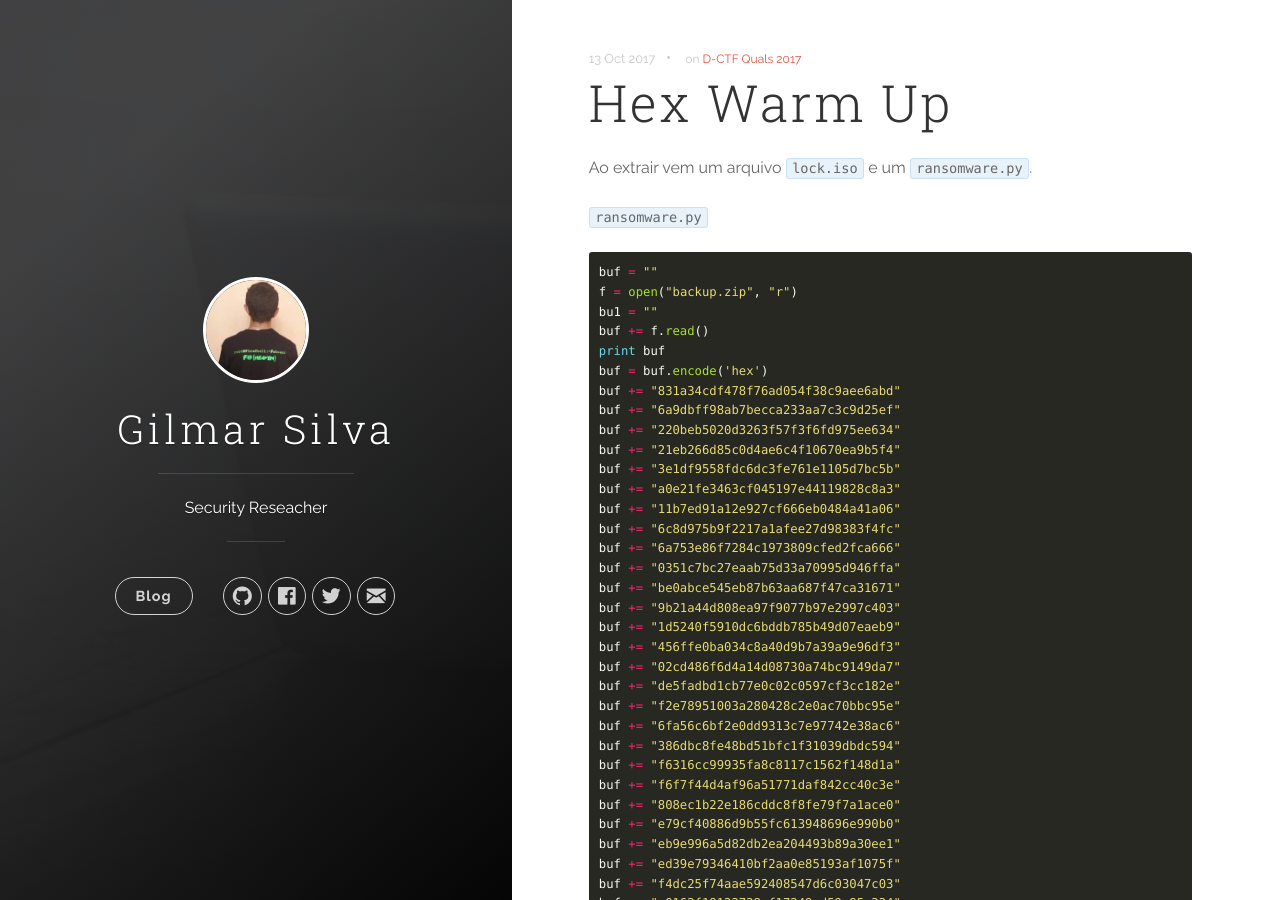
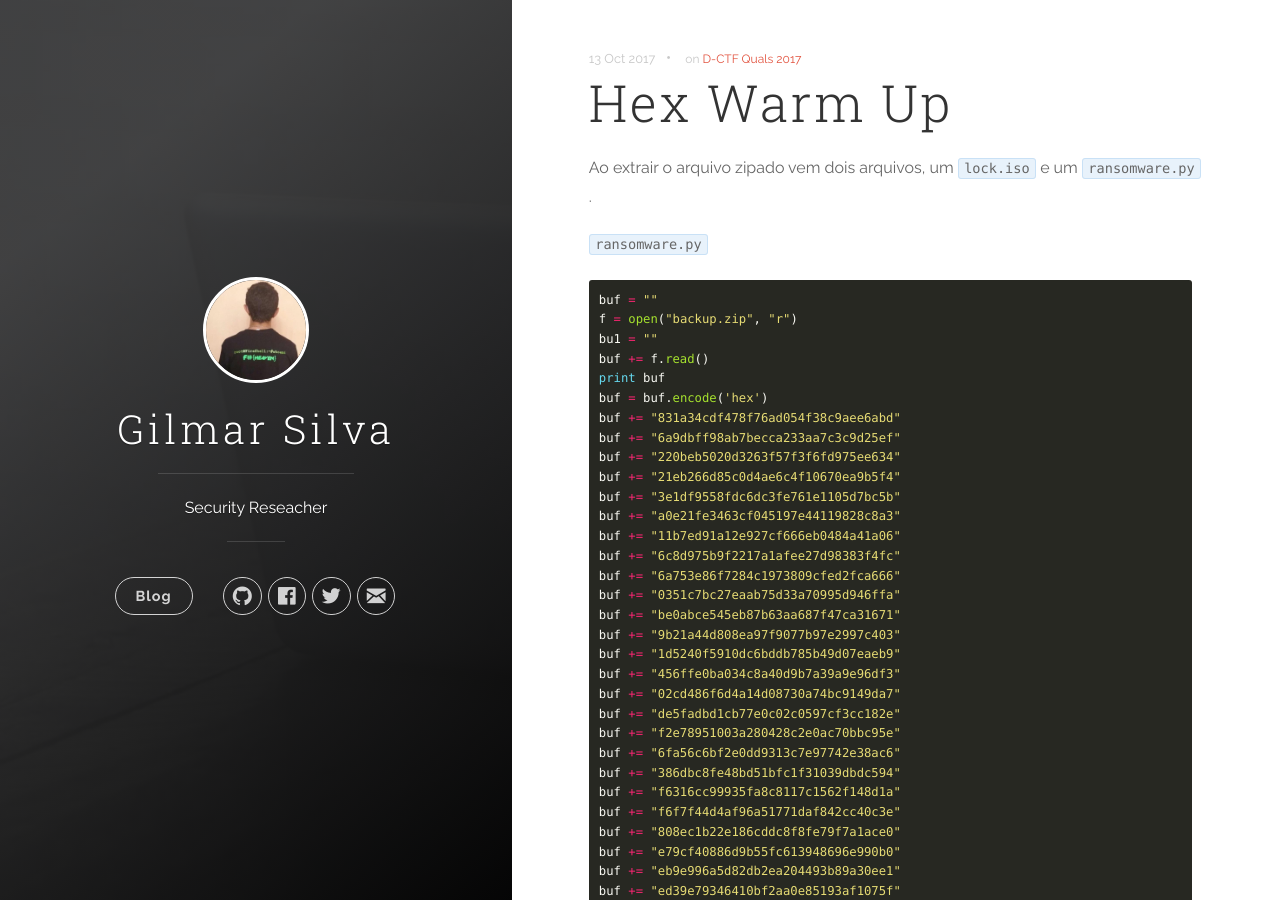
Before and after one commit to k13w/heavenh.github.io, a Jekyll site: the page built from _posts/2017-10-13-d-ctf.markdown, in a window 1280 px wide and 900 px high. Built offline with Jekyll 4.4.1, drawn with Linux system fonts in a browser that asks for light colours; nearby versions of some CDN libraries.

Commit message:
:hammer:
:hammer:

````diff
--- a/_posts/2017-10-13-d-ctf.markdown
+++ b/_posts/2017-10-13-d-ctf.markdown
@@ -4,7 +4,7 @@
 categories: [write-ups]
 tags: [D-CTF Quals 2017]
 ---
-Ao extrair vem um arquivo `lock.iso` e um `ransomware.py`.
+Ao extrair o arquivo zipado vem dois arquivos, um `lock.iso` e um `ransomware.py` .
 
 `ransomware.py`
 ``` python
@@ -72,4 +72,4 @@
 drop = drop = data[data.index('\x55\x64\x24\x02')+4:data.index('\x83\x1a\x34\xcd')]
 file("backup-recreate.zip","w").write(x)
 ```
-`DCTF{474dac08d29d013515a312d1a8460050634f9b3cb6a696a4c73652d1802a1872}`
+FLAG: `DCTF{474dac08d29d013515a312d1a8460050634f9b3cb6a696a4c73652d1802a1872}`
````
